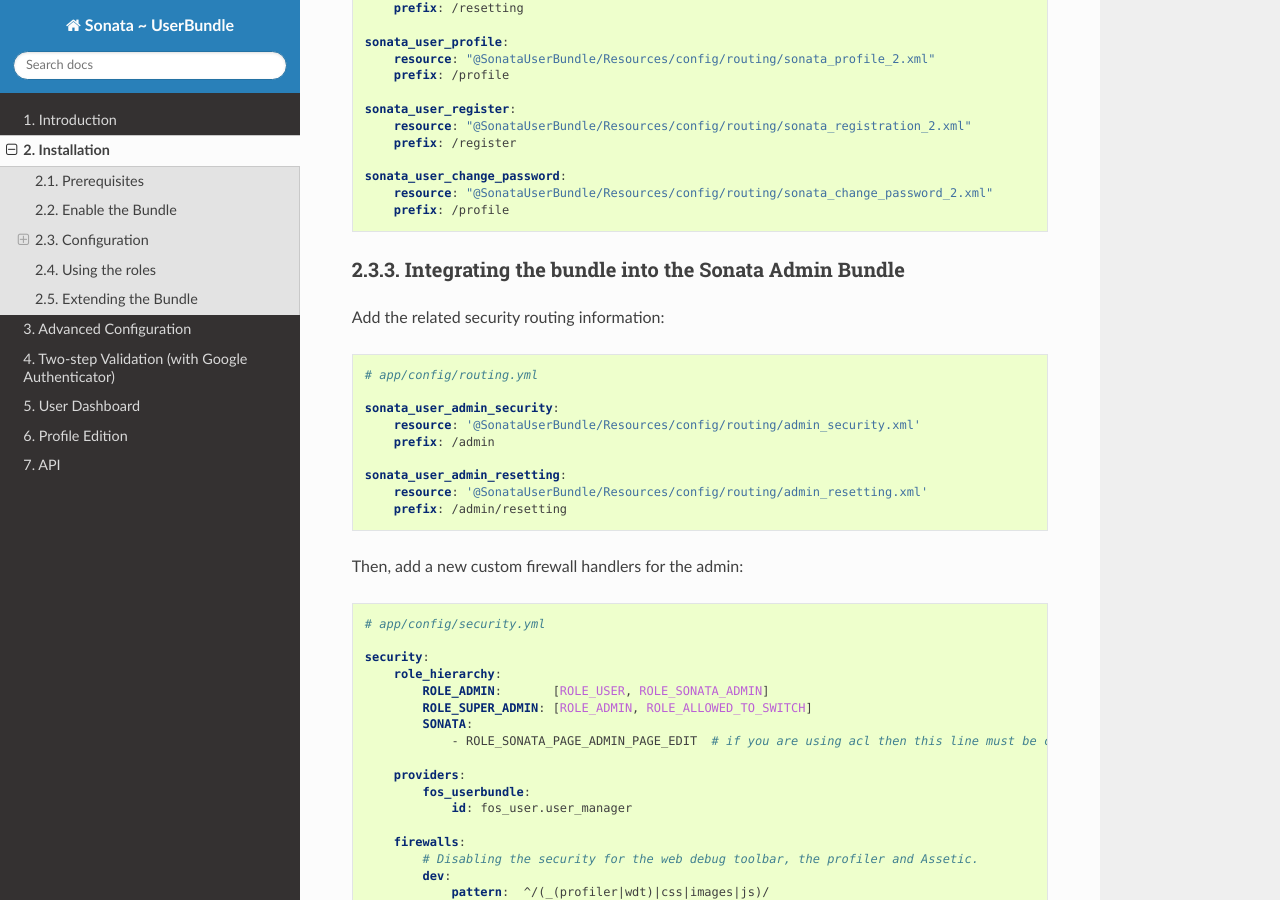
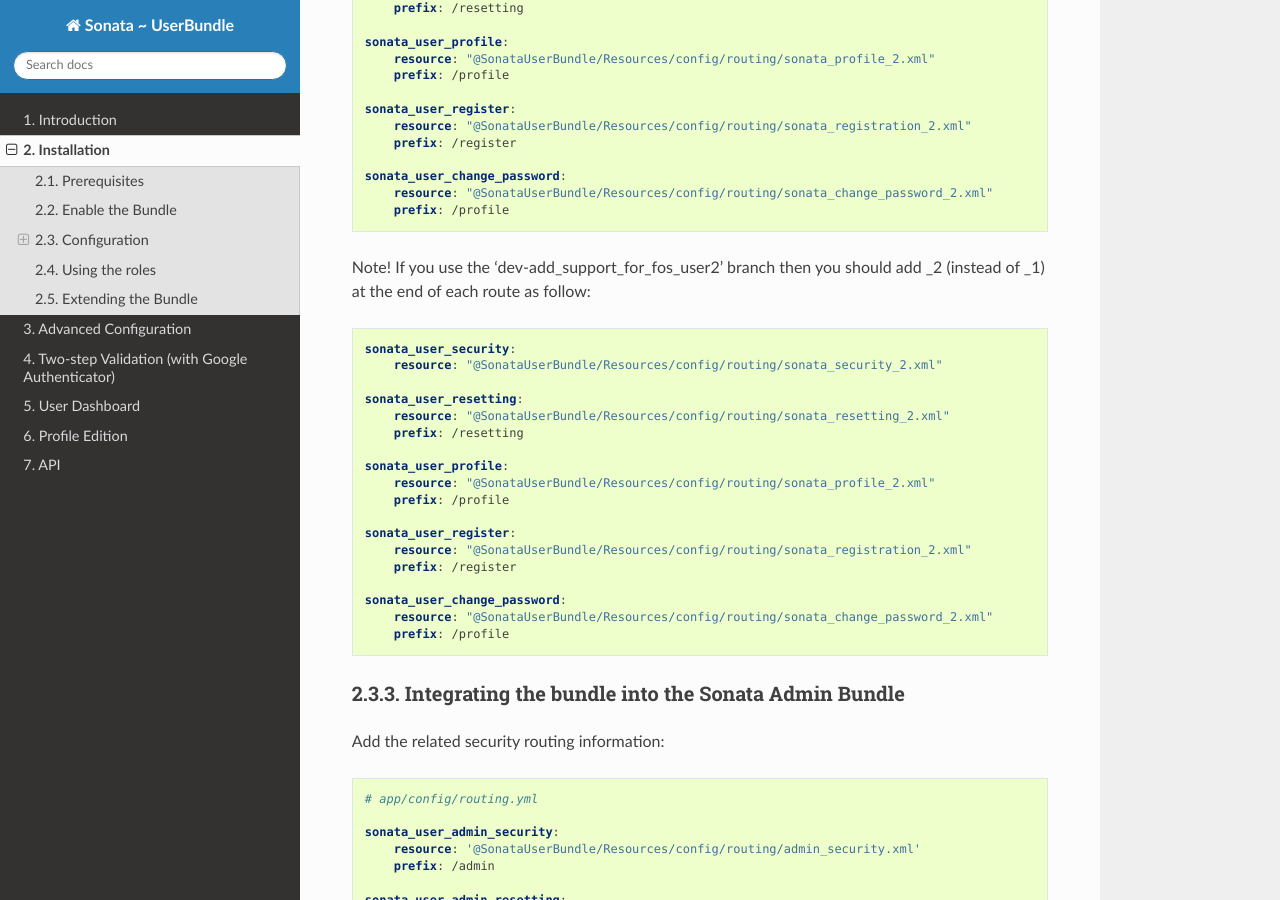
Before and after one commit to sonata-project/SonataUserBundle, a Sphinx documentation site: the page built from Resources/doc/reference/installation.rst, in a window 1280 px wide and 900 px high, scrolled down 3251 px. Built offline with Sphinx 7.4.7 and the Read the Docs theme 2.0.0, drawn with Linux system fonts in a browser that asks for light colours.

Commit message:
Update installation.rst
Updating routes for fos_user2 branch

```diff
--- a/Resources/doc/reference/installation.rst
+++ b/Resources/doc/reference/installation.rst
@@ -159,6 +159,29 @@
         prefix: /profile
 
 With:
+
+.. code-block:: yaml
+
+    sonata_user_security:
+        resource: "@SonataUserBundle/Resources/config/routing/sonata_security_2.xml"
+
+    sonata_user_resetting:
+        resource: "@SonataUserBundle/Resources/config/routing/sonata_resetting_2.xml"
+        prefix: /resetting
+
+    sonata_user_profile:
+        resource: "@SonataUserBundle/Resources/config/routing/sonata_profile_2.xml"
+        prefix: /profile
+
+    sonata_user_register:
+        resource: "@SonataUserBundle/Resources/config/routing/sonata_registration_2.xml"
+        prefix: /register
+
+    sonata_user_change_password:
+        resource: "@SonataUserBundle/Resources/config/routing/sonata_change_password_2.xml"
+        prefix: /profile
+
+Note! If you use the 'dev-add_support_for_fos_user2' branch then you should add _2 (instead of _1) at the end of each route as follow:
 
 .. code-block:: yaml
 
```
